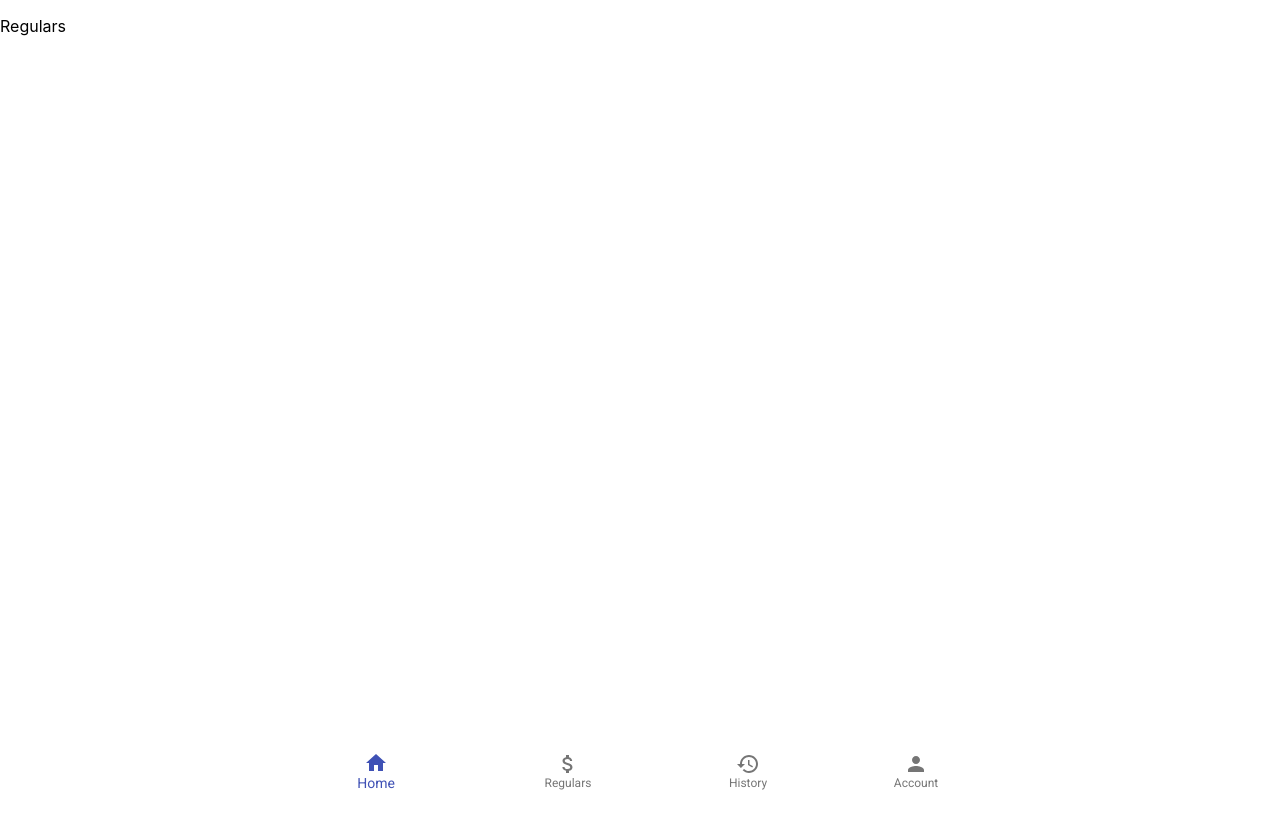
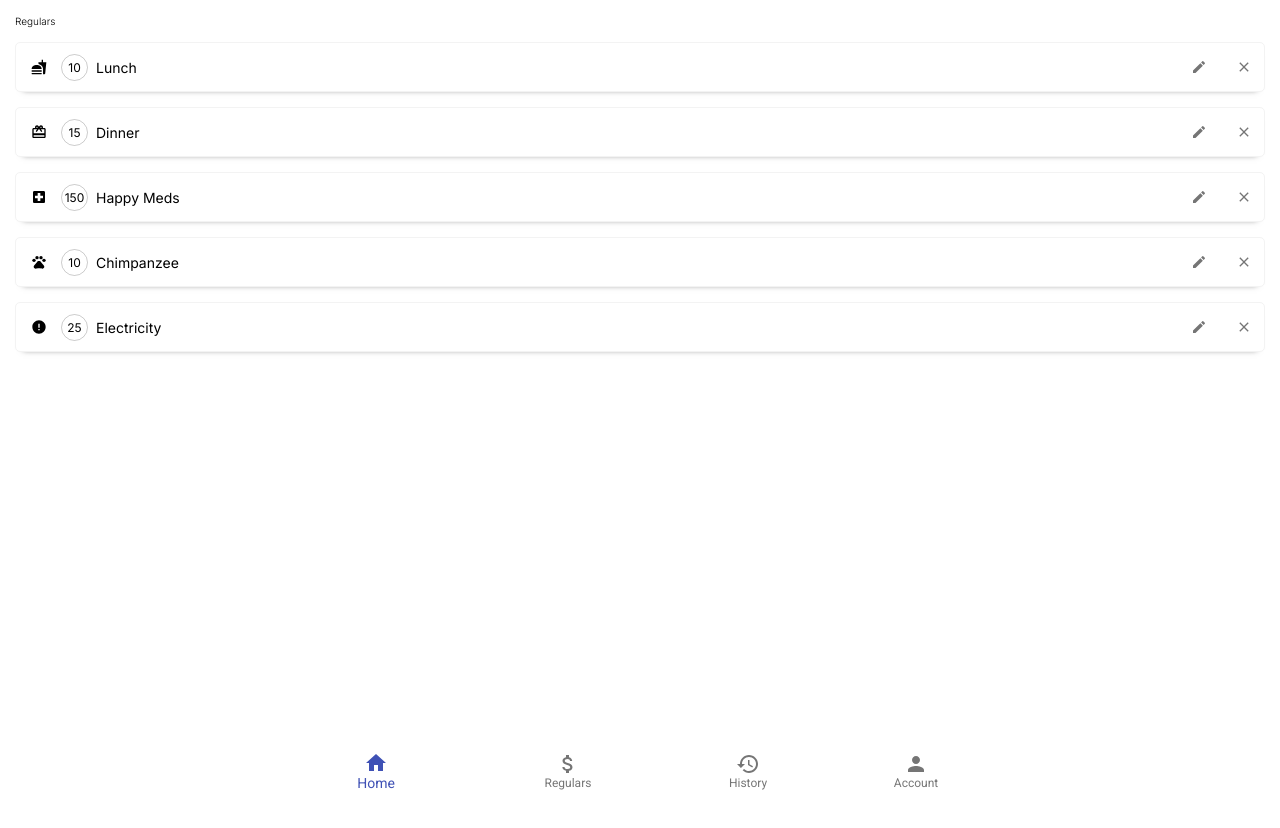
Before and after one commit to rajsaha/lazywallet, a React (Create React App) app: page /regulars in a window 1280 px wide. Shown: the top 828 px of the page. Built offline with nearby package versions, Linux system fonts and the light colour scheme.

Commit message:
wip regulars page

```diff
--- /dev/null
+++ b/src/_variables.scss
@@ -0,0 +1,9 @@
+.boxShadow {
+    -webkit-box-shadow: 0 6px 6px -8px #777;
+    -moz-box-shadow: 0 6px 6px -8px #777;
+    box-shadow: 0 6px 6px -8px #777;
+}
+
+.interFont {
+    font-family: "Inter", sans-serif;
+}
--- a/src/components/RegularExpense/RegularExpense.js
+++ b/src/components/RegularExpense/RegularExpense.js
@@ -2,8 +2,10 @@ import React, { useState } from 'react';
 import ExpenseIcon from '../ExpenseIcon/ExpenseIcon';
 import Button from '@material-ui/core/Button';
 import './RegularExpense.scss';
+import { Edit, Clear } from "@material-ui/icons";
+import { IconButton } from '@material-ui/core';
 
-function RegularExpense({ data }) {
+function RegularExpense({ data, isEditable = false }) {
     const [isLoading, setIsLoading] = useState(false);
     function addExpense() {
         setIsLoading(true);
@@ -12,7 +14,38 @@ function RegularExpense({ data }) {
         }, 2000);
         console.log("Adding expense");
     }
+
+    function deleteRegularExpense({ expenseData }) {
+        console.log("Open dialog", expenseData);
+    }
+
     return (
+        isEditable ?
+            // Used in Regulars page
+            <div className="regular-expense-container-editable">
+                <div className="details-grid">
+                    <div className="expense-icon">
+                        <ExpenseIcon icon={data.type} />
+                    </div>
+
+                    <div className="amount">
+                        {data.amount}
+                    </div>
+
+                    <p className="title">{data.title}</p>
+                </div>
+
+                <div className="controls-grid">
+                    <IconButton>
+                        <Edit style={{ disabled: isLoading }} />
+                    </IconButton>
+                    <IconButton onClick={deleteRegularExpense(data)}>
+                        <Clear style={{ disabled: isLoading }} />
+                    </IconButton>
+                </div>
+            </div>
+            :
+            // Used in home page
             <div className="regular-expense-container">
                 <div className="expense-icon">
                     <ExpenseIcon icon={data.type} />
--- a/src/components/RegularExpense/RegularExpense.scss
+++ b/src/components/RegularExpense/RegularExpense.scss
@@ -1,3 +1,5 @@
+@import '../../variables';
+
 .regular-expense-container {
     display: flex;
     flex-direction: column;
@@ -7,9 +9,7 @@
     flex: 0 0 auto;
     margin-right: 10px;
     margin-bottom: 5px;
-    -webkit-box-shadow: 0 6px 6px -8px #777;
-    -moz-box-shadow: 0 6px 6px -8px #777;
-    box-shadow: 0 6px 6px -8px #777;
+    @extend .boxShadow;
 
     .expense-icon {
         text-align: center;
@@ -25,7 +25,7 @@
         font-size: 12px;
         margin: 0 0 10px 0;
         color: rgb(65, 65, 65);
-        font-family: 'Inter', sans-serif;
+        @extend .interFont;
         font-weight: 400;
     }
 
@@ -36,3 +36,63 @@
         font-size: 10px;
     }
 }
+
+.regular-expense-container-editable {
+    box-sizing: border-box;
+    border: 1px solid #f3f3f3;
+    border-radius: 5px;
+    margin-bottom: 15px;
+    @extend .boxShadow;
+    height: 50px;
+    max-height: 50px;
+    display: flex;
+
+    .details-grid {
+        display: inline-grid;
+        grid-template-columns: 35px 25px 1fr min-content;
+        grid-gap: 10px;
+        width: 100%;
+
+        .expense-icon {
+            display: grid;
+            place-items: center;
+            margin-left: 10px;
+
+            .MuiSvgIcon-root {
+                font-size: 16px;
+            }
+        }
+
+        .amount {
+            width: 25px;
+            height: 25px;
+            border-radius: 50%;
+            border: 1px solid rgba(0, 0, 0, .2);
+            text-align: center;
+            align-self: center;
+            font-size: 12px;
+            display: grid;
+            place-items: center;
+            @extend .interFont;
+            font-weight: 400;
+        }
+
+        .title {
+            margin: 0;
+            align-self: center;
+            @extend .interFont;
+            font-weight: 400;
+            font-size: 14px;
+        }
+    }
+
+    .controls-grid {
+        display: inline-grid;
+        grid-template-columns: 1fr 1fr;
+        grid-gap: 5px;
+
+        .MuiSvgIcon-root {
+            font-size: 16px;
+        }
+    }
+}
--- a/src/components/SpentOn/SpentOn.scss
+++ b/src/components/SpentOn/SpentOn.scss
@@ -1,5 +1,7 @@
+@import "../../variables";
+
 .spent-on-container {
-    font-family: 'Inter', sans-serif;
+    @extend .interFont;
     box-sizing: border-box;
     padding-top: 15px;
 
--- a/src/index.js
+++ b/src/index.js
@@ -1,6 +1,6 @@
 import React from 'react';
 import ReactDOM from 'react-dom';
-import './index.css';
+import './index.scss';
 import App from './App';
 import reportWebVitals from './reportWebVitals';
 
--- a/src/index.css
+++ b/src/index.scss
@@ -1,3 +1,5 @@
+@import "./variables";
+
 body {
   margin: 0;
   font-family: -apple-system, BlinkMacSystemFont, 'Segoe UI', 'Roboto', 'Oxygen',
@@ -11,3 +13,15 @@ code {
   font-family: source-code-pro, Menlo, Monaco, Consolas, 'Courier New',
     monospace;
 }
+
+.section {
+  .section-header {
+      font-size: 10px;
+      @extend .interFont;
+      font-weight: 300;
+  }
+}
+
+.padding-horizontal-15 {
+  padding: 0 15px;
+}
--- a/src/pages/Home/Home.js
+++ b/src/pages/Home/Home.js
@@ -8,20 +8,20 @@ import { withRouter } from "react-router";
 function Homepage() {
     return (
         <div className="home">
-            <div className="section">
+            <div className="section padding-horizontal-15">
                 <div className="section-content">
                     <SpentOn />
                 </div>
             </div>
 
             <div className="section">
-                <h3 className="section-header">Regular Expenses</h3>
+                <h3 className="section-header padding-horizontal-15">Regular Expenses</h3>
                 <div className="section-content">
                     <RegularExpenseGrid></RegularExpenseGrid>
                 </div>
             </div>
 
-            <div className="section">
+            <div className="section padding-horizontal-15">
                 <h3 className="section-header">Add an Expense</h3>
                 <div className="section-content">
                     <AddExpense />
--- a/src/pages/Home/Home.scss
+++ b/src/pages/Home/Home.scss
@@ -4,27 +4,4 @@
     grid-auto-columns: 100%;
     height: 100%;
     grid-gap: 25px;
-
-    .section {
-        .section-header {
-            font-size: 10px;
-            font-family: 'Inter', sans-serif;
-            font-weight: 300;
-        }
-
-        &:nth-child(2) {
-
-            .section-header {
-                padding: 0 15px;
-            }
-        }
-
-        &:nth-child(1) {
-            padding: 0 15px;
-        }
-
-        &:last-child {
-            padding: 0 15px;
-        }
-    }
 }
--- a/src/pages/Regulars/Regulars.js
+++ b/src/pages/Regulars/Regulars.js
@@ -1,12 +1,26 @@
 import React from 'react';
 import { withRouter } from 'react-router';
 import './Regulars.scss';
+import DummyData from "@Helper/dummy-data/dummy-data.service";
+import RegularExpense from '../../components/RegularExpense/RegularExpense';
 
 function Regulars() {
+    const dummyDataObj = new DummyData();
+    const regExps = dummyDataObj.getDummyData();
+
     return (
-        <>
-            <p>Regulars</p>
-        </>
+        <div className="regulars">
+            <div className="section padding-horizontal-15">
+                <div className="section-header">Regulars</div>
+                <div className="section-content">
+                    <div className="latest-expenses">
+                        {regExps.map((value, index) => {
+                            return <RegularExpense key={value.id} data={value} isEditable={true} />
+                        })}
+                    </div>
+                </div>
+            </div>
+        </div>
     );
 }
 
--- a/src/pages/Regulars/Regulars.scss
+++ b/src/pages/Regulars/Regulars.scss
@@ -0,0 +1,7 @@
+.regulars {
+    padding-top: 15px;
+
+    .section-header {
+        margin-bottom: 15px;
+    }
+}
```
Also changed, not shown: src/components/ExpenseHistory/ExpenseHistory.scss (+6 -6 lines), 1 other file (tests, documents, lock files or other folders). Lines whose indentation alone changed are shown as unchanged.
